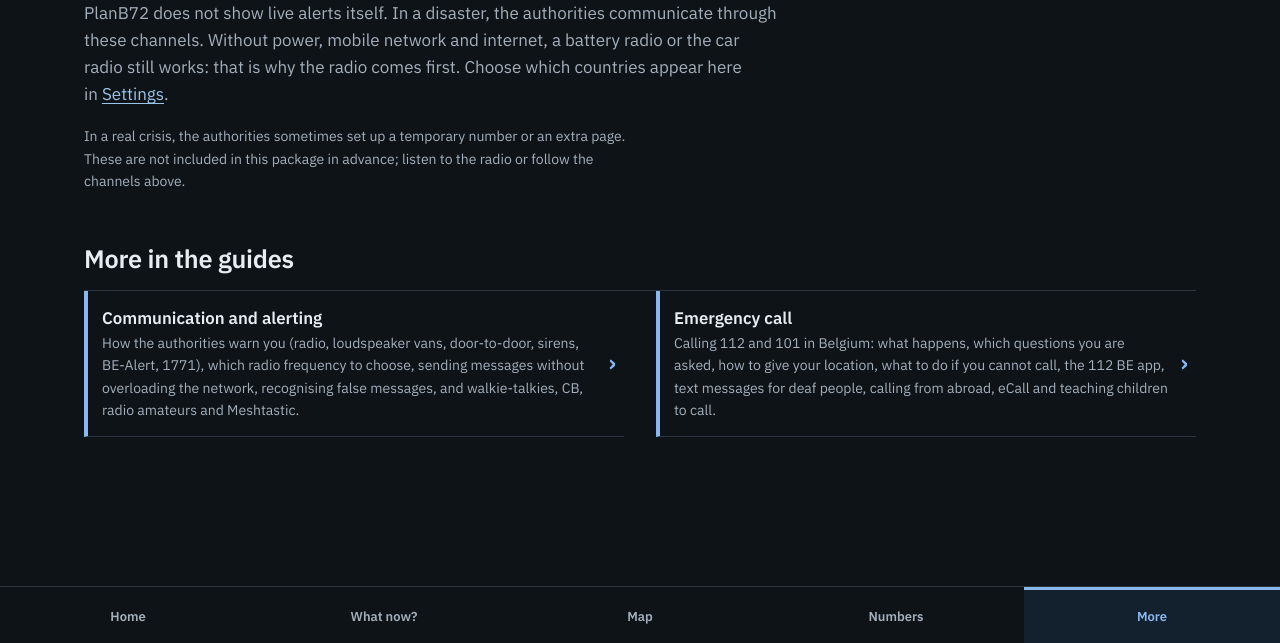
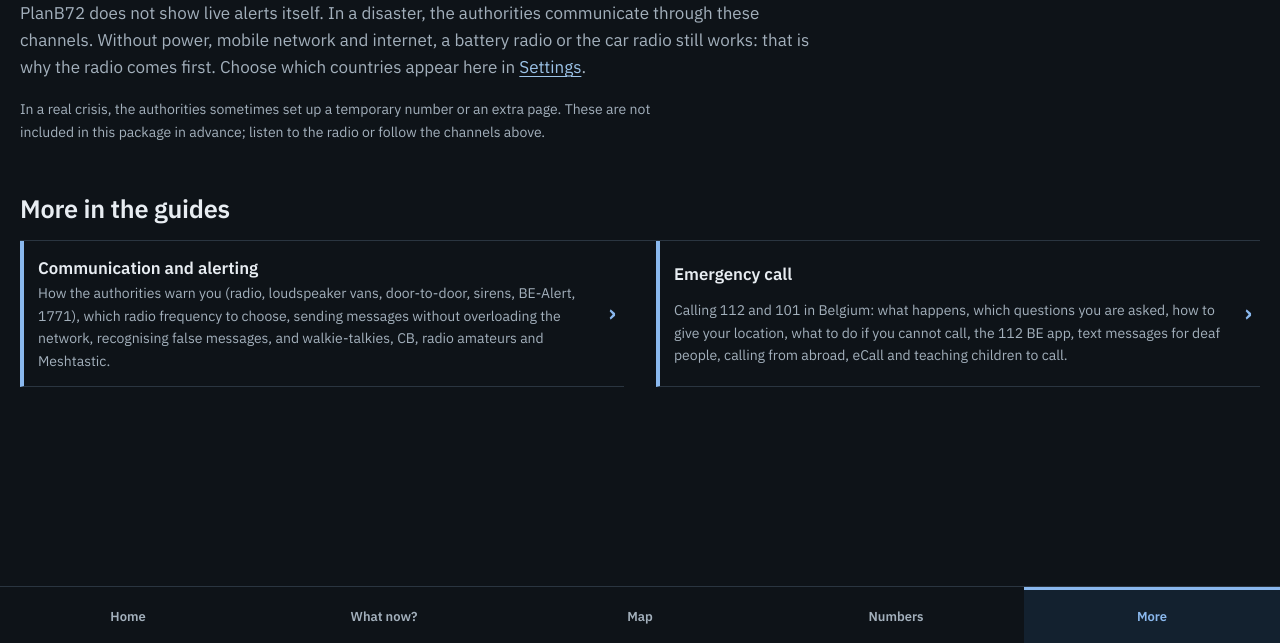
Before and after one commit to montobleu/planb72, an Astro site in the folder site/: page /en/app/info in a window 1280 px wide. Shown: the part 157-800 px from the top of the page. Built offline with nearby package versions, Linux system fonts and the light colour scheme; Astro itself is replaced by a stand-in of ours.

Commit message:
Bredere pagina's; bronnen in twee kolommen met kleiner lettertype
Co-Authored-By: Claude Opus 5.5 <noreply@anthropic.com>

```diff
--- a/site/src/styles/global.css
+++ b/site/src/styles/global.css
@@ -51,7 +51,9 @@
   --accent: var(--merk);
 
   --radius: 4px;
-  --max: 72rem;
+  --max: 80rem;
+  /* Regellengte van lopende tekst: breed, maar nog leesbaar. Vakken, tabellen en bronnen gebruiken de volle breedte. */
+  --regel: 80ch;
   --font: "Plex", system-ui, -apple-system, "Segoe UI", Roboto, sans-serif;
   accent-color: var(--merk);
 }
@@ -98,7 +100,7 @@ img, svg { max-width: 100%; }
 
 .wrap { max-width: var(--max); margin-inline: auto; padding-inline: 20px; }
 .breed { max-width: var(--max); }
-main > p, main > ul, main > ol, main > dl, main section > p, .lead { max-width: 68ch; }
+main > p, main > ul, main > ol, main > dl, main section > p, .lead { max-width: var(--regel); }
 
 .klein { font-size: 0.875rem; color: var(--tekst-2); }
 .dempen { color: var(--tekst-2); }
@@ -239,7 +241,7 @@ textarea { min-height: 8rem; resize: vertical; }
 input[type="url"] { width: 100%; min-height: 46px; padding: 10px 12px; background: var(--bg); color: var(--tekst); border: 1px solid var(--rand-sterk); border-radius: var(--radius); font: inherit; }
 fieldset { border: 1px solid var(--rand); border-radius: var(--radius); padding: 12px 16px; margin: 1rem 0; }
 legend { font-weight: 600; padding: 0 6px; }
-.vinklijst { list-style: none; padding: 0; max-width: 68ch; }
+.vinklijst { list-style: none; padding: 0; max-width: var(--regel); }
 .vinklijst li { display: flex; gap: 12px; align-items: flex-start; padding: 10px 0; border-bottom: 1px solid var(--rand); }
 .vinklijst input { width: 20px; height: 20px; margin-top: 3px; flex: none; }
 .vinklijst label { font-weight: 400; margin: 0; }
@@ -270,7 +272,7 @@ legend { font-weight: 600; padding: 0 6px; }
 }
 .onderbalk a[aria-current="page"] { color: var(--info); border-top: 3px solid var(--info); background: var(--info-bg); }
 
-.stappen { counter-reset: stap; list-style: none; padding: 0; max-width: 68ch; }
+.stappen { counter-reset: stap; list-style: none; padding: 0; max-width: var(--regel); }
 .stappen > li { counter-increment: stap; position: relative; padding: 12px 0 12px 40px; border-bottom: 1px solid var(--rand); }
 .stappen > li::before {
   content: counter(stap); position: absolute; left: 0; top: 11px; inline-size: 28px; block-size: 28px; border-radius: 50%;
@@ -396,7 +398,7 @@ main.wrap { padding-top: 2.5rem; }
 
 /* ---------- Uitgebreide teksten (scenario's, gidsen, eerste hulp) ---------- */
 
-.inhoud { max-width: 72ch; }
+.inhoud > :is(p, ul, ol, dl, blockquote, h2, h3, h4) { max-width: var(--regel); }
 .inhoud h2 { margin-top: 2.5rem; padding: 0.15rem 0 0.15rem 12px; border-left: 4px solid var(--info); scroll-margin-top: 80px; }
 .inhoud h3 { color: var(--info); }
 .inhoud h3 { margin-top: 1.5rem; scroll-margin-top: 80px; }
@@ -407,11 +409,11 @@ main.wrap { padding-top: 2.5rem; }
 .inhoud blockquote { margin: 1rem 0; padding: 0.25rem 0 0.25rem 1rem; border-left: 3px solid var(--rand-sterk); color: var(--tekst-2); }
 .bron ul { margin: 0.25rem 0 0.75rem; padding-left: 1.2rem; }
 
-.inhoudstafel { border: 1px solid var(--rand); border-radius: var(--radius); padding: 12px 16px; margin: 1.5rem 0; max-width: 72ch; }
-.inhoudstafel ol { margin: 0; padding-left: 1.2rem; columns: 2 14rem; column-gap: 2rem; }
+.inhoudstafel { border: 1px solid var(--rand); border-radius: var(--radius); padding: 12px 16px; margin: 1.5rem 0; }
+.inhoudstafel ol { margin: 0; padding-left: 1.2rem; columns: 3 14rem; column-gap: 2rem; }
 .inhoudstafel li { margin: 0.2rem 0; break-inside: avoid; }
 
-.eerste-stappen { border: 1px solid color-mix(in oklab, var(--info) 35%, var(--bg)); border-left: 5px solid var(--info); background: var(--info-bg); border-radius: 0 var(--radius) var(--radius) 0; padding: 6px 20px 10px; margin: 1.25rem 0; max-width: 72ch; }
+.eerste-stappen { border: 1px solid color-mix(in oklab, var(--info) 35%, var(--bg)); border-left: 5px solid var(--info); background: var(--info-bg); border-radius: 0 var(--radius) var(--radius) 0; padding: 6px 20px 10px; margin: 1.25rem 0; }
 .eerste-stappen h2 { font-size: 1.1rem; margin: 0.9rem 0 0.3rem; color: var(--info); }
 .eerste-stappen h2 ~ h2 { color: var(--gevaar); }
 .eerste-stappen ul { padding-left: 1.2rem; }
@@ -430,10 +432,11 @@ main.wrap { padding-top: 2.5rem; }
 .taalkeuze-lijst a[aria-current]::after { content: ' ✓'; font-weight: 400; }
 
 /* Bronvermelding: één lijst onderaan de pagina. */
-.bronvermelding { margin-top: 2.5rem; border-top: 1px solid var(--rand); padding-top: 0.5rem; font-size: 0.875rem; color: var(--tekst-2); }
+/* Zoals Wikipedia: kleiner lettertype, twee kolommen (één op een smal scherm). */
+.bronvermelding { margin-top: 2.5rem; border-top: 1px solid var(--rand); padding-top: 0.5rem; font-size: 0.8125rem; line-height: 1.45; color: var(--tekst-2); }
 .bronvermelding h2 { font-size: 1.05rem; border-top: 0; padding-top: 0; margin-top: 0.75rem; color: var(--tekst); }
-.bronvermelding ol { padding-left: 1.6rem; columns: 2 22rem; column-gap: 2rem; }
-.bronvermelding li { margin: 0.2rem 0; break-inside: avoid; scroll-margin-top: 80px; }
+.bronvermelding ol { max-width: none; padding-left: 1.6rem; columns: 2 18rem; column-gap: 2.5rem; }
+.bronvermelding li { margin: 0 0 0.15rem; break-inside: avoid; scroll-margin-top: 80px; }
 .bronvermelding li:target { background: var(--bg-2); outline: 2px solid var(--merk); outline-offset: 2px; }
 .bronvermelding a { color: var(--tekst-2); overflow-wrap: anywhere; }
 
```
